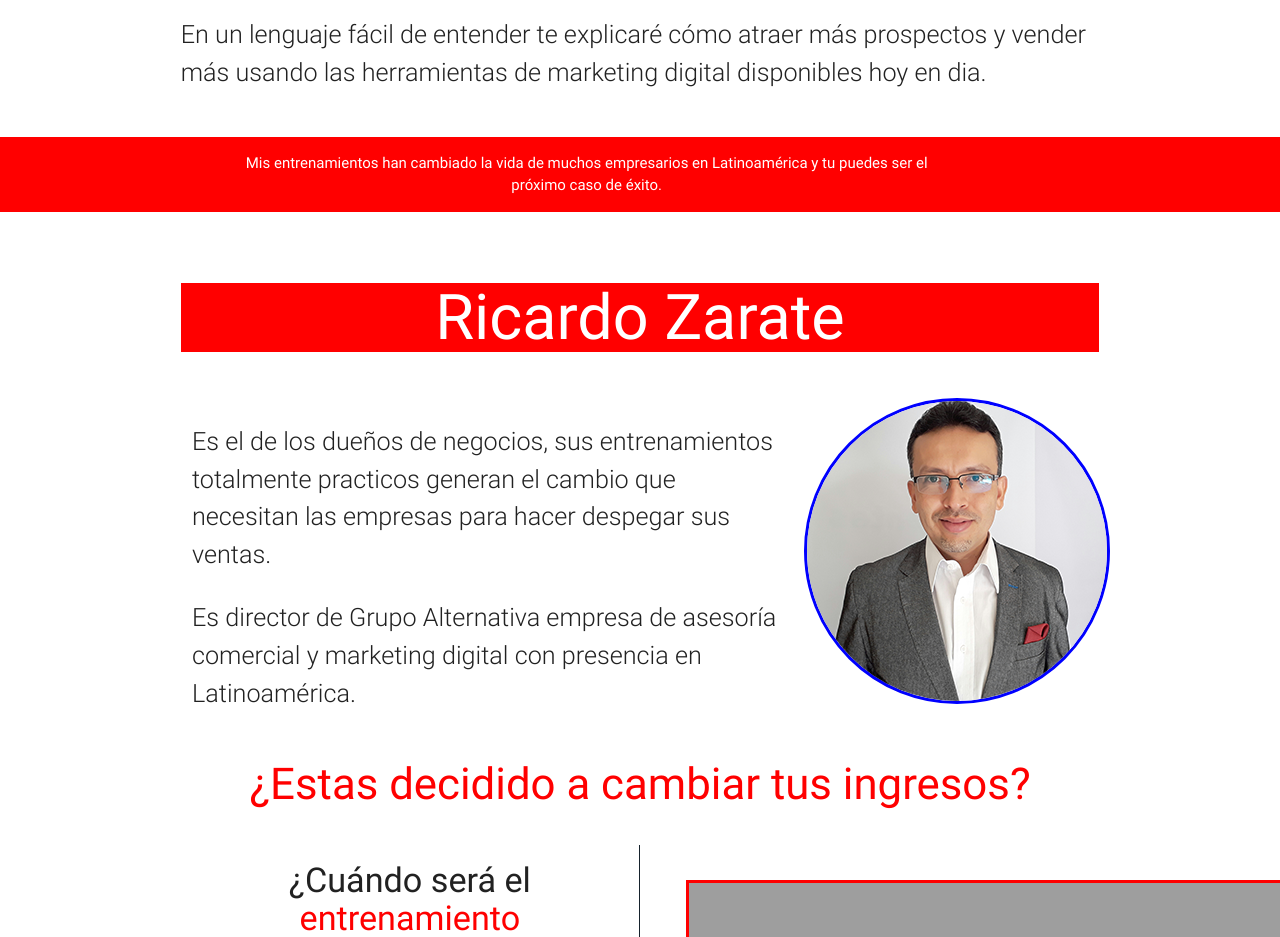
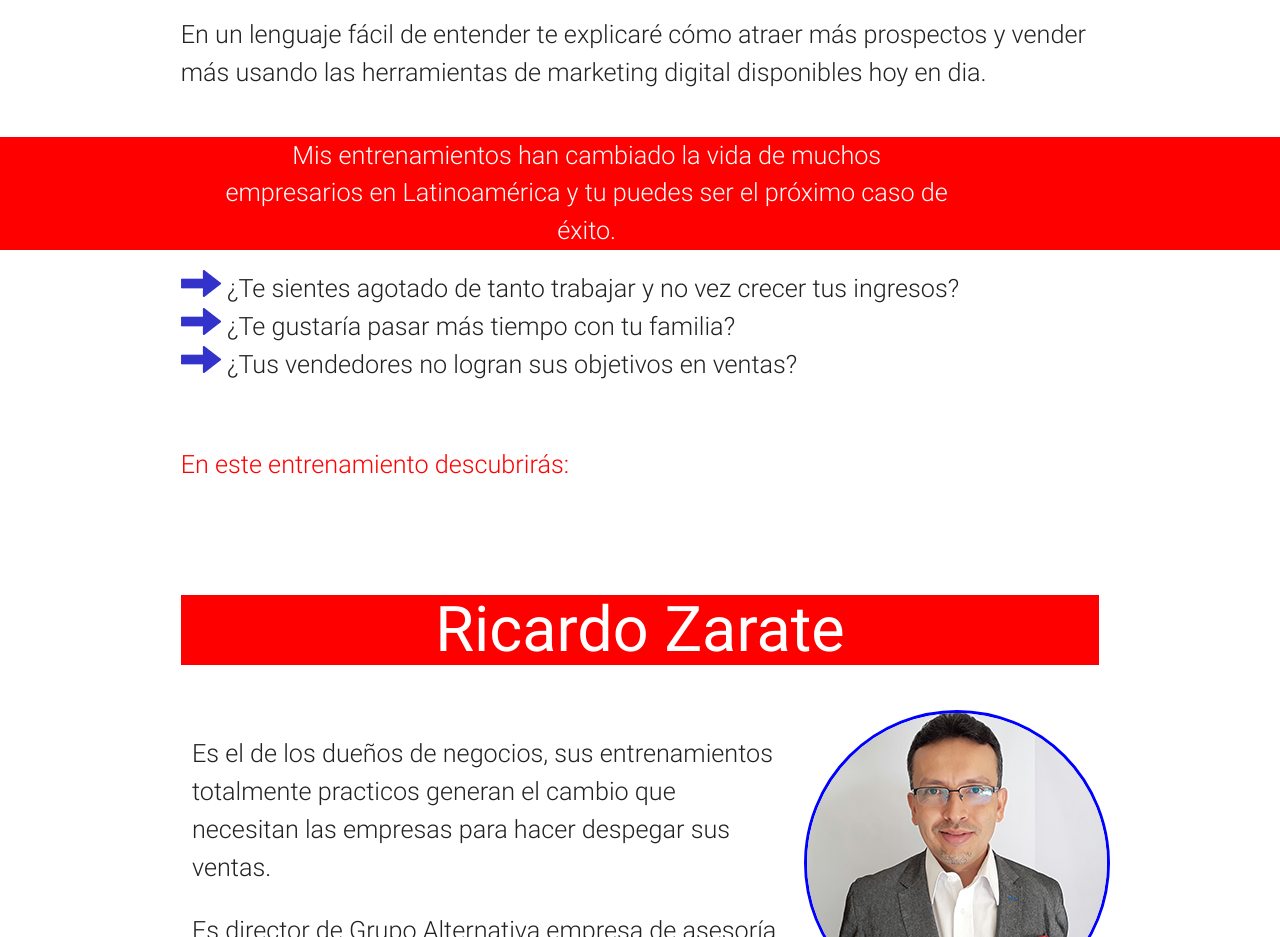
Before and after one commit to Eduarmar/viaje-mistico, a plain HTML site: page index.html in a window 1280 px wide. Shown: the part 1700-2637 px from the top of the page. Drawn offline with nearby package versions, Linux system fonts and the light colour scheme; some packages are replaced by stand-ins of ours; grey boxes are pictures that could not be loaded.

Commit message:
El mio, pa entra en abundancia.

```diff
--- a/css/style.css
+++ b/css/style.css
@@ -61,8 +61,10 @@ li{
   color: white;
 }
 
-#rojo .row{
-  padding: 0;
+#rojo p{
+
+  margin-bottom: 0;
+  margin-top: 0;
 }
 
 .diVer {
--- a/index.html
+++ b/index.html
@@ -116,7 +116,7 @@
 <section id="rojo">
   <div class="row">
   <div class="col l7 push-l2 center">
-    <p >Mis entrenamientos han cambiado la vida de muchos empresarios en Latinoamérica
+    <p class="flow-text">Mis entrenamientos han cambiado la vida de muchos empresarios en Latinoamérica
     y tu puedes ser el próximo caso de éxito.</p>
   </div>
 </div>
@@ -127,8 +127,33 @@
   <section id="info-2">
     <div class="container">
       <div class="row">
+        <ul>
+          <li class="flow-text"><img src="images/flecha.png" alt=""> ¿Te sientes agotado de tanto trabajar y no vez crecer tus ingresos?</li>
+          <li class="flow-text"><img src="images/flecha.png" alt=""> ¿Te gustaría pasar más tiempo con tu familia?</li>
+          <li class="flow-text"><img src="images/flecha.png" alt=""> ¿Tus vendedores no logran sus objetivos en ventas?</li>
+        </ul>
+        <br>
+        <p class="flow-text" style="color:red;">En este entrenamiento descubrirás:</p>
+      </div>
+      <div class="row">
+        <div class="col l2 abajo">
+          <p></p>
+        </div>
+        <div class="col l2 arriba">
 
+        </div>
+        <div class="col l2 abajo">
 
+        </div>
+        <div class="col l2 arriba">
+
+        </div>
+        <div class="col l2 abajo">
+
+        </div>
+        <div class="col l2 arriba">
+
+        </div>
       </div>
     </div>
   </section>
```
